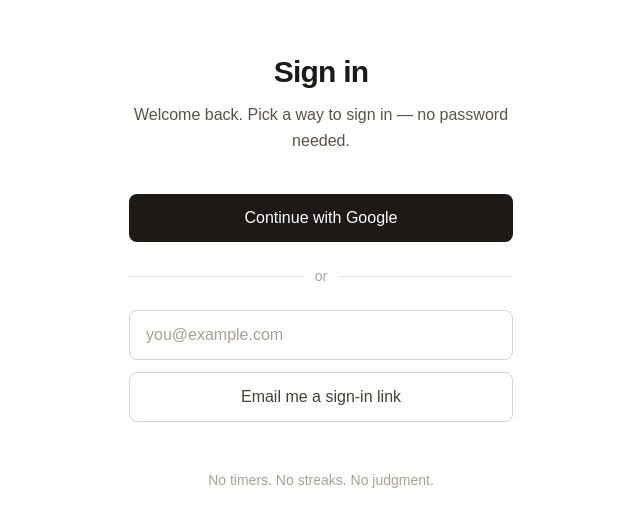
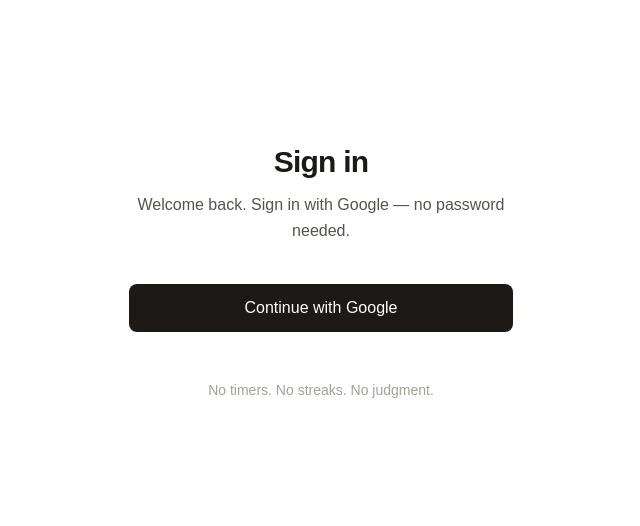
Before and after one commit to YanaKrukovets/adhd, a Next.js app: page /auth/signin in a window 1280 px wide. Shown: the part 128-654 px from the top of the page, without its empty margins (319-959 px from the left). Built offline with nearby package versions, Linux system fonts and the light colour scheme; no server answers.

Commit message:
auth fix

```diff
--- a/src/app/auth/signin/page.js
+++ b/src/app/auth/signin/page.js
@@ -18,7 +18,7 @@
           Sign in
         </h1>
         <p className="mt-3 text-stone-600 leading-relaxed">
-          Welcome back. Pick a way to sign in — no password needed.
+          Welcome back. Sign in with Google — no password needed.
         </p>
 
         <form
@@ -36,38 +36,6 @@
           </button>
         </form>
 
-        <div className="my-6 flex items-center gap-3 text-sm text-stone-400">
-          <span className="h-px flex-1 bg-stone-200" />
-          or
-          <span className="h-px flex-1 bg-stone-200" />
-        </div>
-
-        <form
-          className="flex flex-col gap-3"
-          action={async (formData) => {
-            'use server';
-            await signIn('resend', {
-              email: formData.get('email'),
-              redirectTo: callbackUrl,
-            });
-          }}
-        >
-          <input
-            type="email"
-            name="email"
-            required
-            autoComplete="email"
-            placeholder="you@example.com"
-            className="w-full rounded-lg border border-stone-300 px-4 py-3 text-base text-stone-900 placeholder:text-stone-400 focus:border-stone-500 focus:outline-none"
-          />
-          <button
-            type="submit"
-            className="w-full rounded-lg border border-stone-300 px-6 py-3 text-base font-medium text-stone-700 hover:bg-stone-100 transition-colors"
-          >
-            Email me a sign-in link
-          </button>
-        </form>
-
         <p className="mt-12 text-sm text-stone-400">
           No timers. No streaks. No judgment.
         </p>
--- a/src/lib/auth.js
+++ b/src/lib/auth.js
@@ -1,7 +1,6 @@
 // @ts-check
 import NextAuth from 'next-auth';
 import Google from 'next-auth/providers/google';
-import Resend from 'next-auth/providers/resend';
 import { DrizzleAdapter } from '@auth/drizzle-adapter';
 import { db } from './db/index.js';
 import { users, accounts, sessions, verificationTokens } from './db/schema.js';
@@ -18,9 +17,6 @@
       clientId: process.env.AUTH_GOOGLE_ID,
       clientSecret: process.env.AUTH_GOOGLE_SECRET,
     }),
-    Resend({
-      from: 'Focus Copilot <noreply@focuscopilot.app>',
-    }),
   ],
   pages: {
     signIn: '/auth/signin',
```
